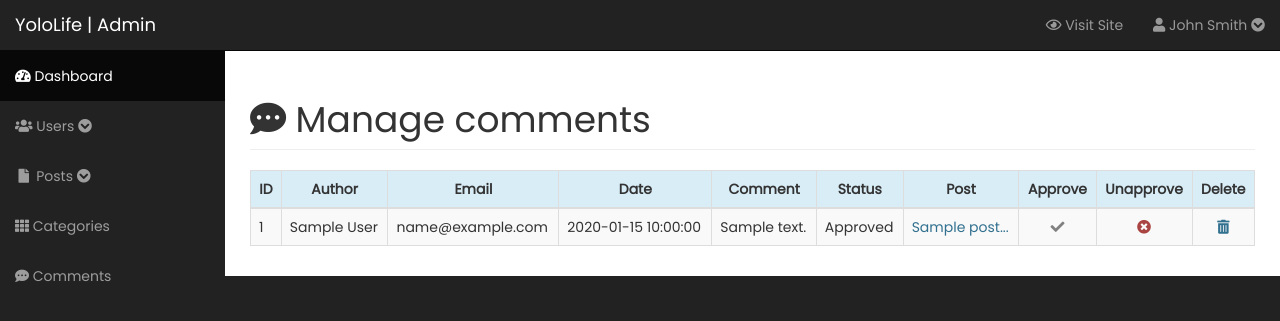
After one commit to xaviranik/CMS-Blog, a PHP site: page /admin/comments.php in a window 1280 px wide. The commit adds this page. Shown: the top 321 px of the page. Run offline with PHP 8.4, Linux system fonts and the light colour scheme; tables that the repository leaves empty or names only in its code hold one stand-in row (values such as "Sample post"); some libraries are stand-ins or nearby versions.

Commit message:
Added: Comment system. Fixed: Edit Post bug & minor other bugfix

```diff
--- /dev/null
+++ b/admin/comments.php
@@ -0,0 +1,50 @@
+<?php require_once "includes/admin_header.php";?>
+
+<div id="wrapper">
+
+    <!-- Navigation -->
+    <?php require_once "includes/admin_navigation.php"; ?>
+
+    <div id="page-wrapper">
+
+        <div class="container-fluid">
+
+            <!-- Page Heading -->
+            <div class="row">
+                <div class="col-lg-12">
+                    <h1 class="page-header"><i class="fas fa-comment-dots"></i> Manage comments</h1>
+                </div>
+            </div>
+
+            <div class="row">
+
+                <div class="col-xs-12">
+                    <?php
+                        if(isset($_GET['source']))
+                        {
+                            $source = $_GET['source'];
+                        }
+                        else
+                        {
+                            $source = "";
+                        }
+
+                        switch($source)
+                        {
+                            default:
+                            include "includes/view_all_comments.php";
+                            break;
+                        }
+                    ?>
+                </div>
+
+            </div>
+
+        </div>
+        <!-- /.container-fluid -->
+    </div>
+    <!-- /#page-wrapper -->
+</div>
+    <!-- /#wrapper -->
+
+<?php require_once "includes/admin_footer.php"; ?>
--- a/admin/css/blog-admin.css
+++ b/admin/css/blog-admin.css
@@ -3,3 +3,20 @@
 body, html {
     font-family: Poppins;
 }
+
+.disable {
+    position: relative;
+}
+.disable:before {
+    content: '';
+    position: absolute;
+    top: 0;
+    left: 0;
+    right: 0;
+    bottom: 0;
+    z-index: 100;
+}
+.disable a {
+    color: gray;
+    cursor: default;
+}
--- a/admin/includes/admin_navigation.php
+++ b/admin/includes/admin_navigation.php
@@ -66,7 +66,7 @@
                         <a href="categories.php"><i class="fas fa-th"></i> Categories</a>
                     </li>
                     <li>
-                        <a href="#"><i class="fas fa-comment-dots"></i> Comments</a>
+                        <a href="./comments.php"><i class="fas fa-comment-dots"></i> Comments</a>
                     </li>
                 </ul>
             </div>
--- a/admin/includes/edit_post.php
+++ b/admin/includes/edit_post.php
@@ -41,7 +41,7 @@
       $post_type = $_POST['post_type'];
       $post_status = $_POST['post_status'];
       $post_tags = $_POST['post_tags'];
-      $post_content = $_POST['post_content'];
+      $post_content = mysqli_real_escape_string($conn, $_POST['post_content']);
 
       $post_image = $_FILES['post_image']['name'];
       $post_image_temp = $_FILES['post_image']['tmp_name'];
--- /dev/null
+++ b/admin/includes/view_all_comments.php
@@ -0,0 +1,142 @@
+<table class="table table-bordered table-hover table-striped">
+    <thead>
+        <tr class="info">
+            <th class="text-center">ID</th>
+            <th class="text-center">Author</th>
+            <th class="text-center">Email</th>
+            <th class="text-center">Date</th>
+            <th class="text-center">Comment</th>
+            <th class="text-center">Status</th>
+            <th class="text-center">Post</th>
+            <th class="text-center">Approve</th>
+            <th class="text-center">Unapprove</th>
+            <th class="text-center">Delete</th>
+        </tr>
+    </thead>
+
+    <tbody>
+        <?php
+          $sql = "SELECT * FROM comments";
+          $comment_query = mysqli_query($conn, $sql);
+
+          while ($row = mysqli_fetch_assoc($comment_query))
+          {
+              $comment_id = $row['comment_id'];
+              $comment_post_id = $row['comment_post_id'];
+              $comment_author = $row['comment_author'];
+              $comment_email = $row['comment_email'];
+              $comment_date = $row['comment_date'];
+              $comment_status = $row['comment_status'];
+              $comment_content = $row['comment_content'];
+
+              echo "<tr>";
+              echo "<td>{$comment_id}</td>";
+              echo "<td>{$comment_author}</td>";
+              echo "<td>{$comment_email}</td>";
+              echo "<td>{$comment_date}</td>";
+              echo "<td>{$comment_content}</td>";
+              echo "<td>{$comment_status}</td>";
+
+              // Getting the post title
+              $sql = "SELECT * FROM posts WHERE post_id = $comment_post_id";
+              $comment_post_query = mysqli_query($conn, $sql);
+
+              if(!$comment_post_query)
+              {
+                die("Query Failed: ".mysqli_error($conn));
+              }
+
+              while($row = mysqli_fetch_assoc($comment_post_query))
+              {
+                $post_title = substr($row['post_title'], 0 , 45)."...";
+                $post_id = $row['post_id'];
+              }
+
+              echo "<td><a class='text-info' href='../post.php?post_id=$post_id'>{$post_title}</a></td>";
+
+              //Checking the comment status and setting the links
+              if(!empty($comment_status))
+              {
+                if($comment_status == "Approved")
+                {
+                  echo "<td class='disable text-center'><a href='#'><i class='fas fa-check'></i></a>";
+                  echo "<td class='text-center'><a class='text-danger' href='comments.php?unappove_comment_id=$comment_id'><i class='fas fa-times-circle'></i></a>";
+                }
+                else if($comment_status == "Unapproved")
+                {
+                  echo "<td class='text-center'><a href='comments.php?appove_comment_id=$comment_id'><i class='fas fa-check'></i></a>";
+                  echo "<td class='disable text-center'><a href='#'><i class='fas fa-times-circle'></i></a>";
+                }
+              }
+
+              echo "<td class='text-center'><a class='text-info' href='comments.php?delete_comment_id=$comment_id'><i class='fas fa-trash-alt'></i></a>";
+              echo "</tr>";
+          }
+        ?>
+    </tbody>
+</table>
+
+<!-- Setting Comment Status -->
+<?php
+  if(isset($_GET['unappove_comment_id']))
+    {
+        $unapprove_comment_id = $_GET['unappove_comment_id'];
+
+        $sql = "UPDATE comments SET comment_status = 'Unapproved' WHERE comment_id = $unapprove_comment_id";
+
+        $unapprove_comment_query = mysqli_query($conn, $sql);
+
+        if($unapprove_comment_query)
+        {
+          header("Location: comments.php");
+        }
+        else
+        {
+          echo "<div class='alert alert-danger'>Comment deletion failed!</div>";
+        }
+    }
+
+    if(isset($_GET['appove_comment_id']))
+    {
+        $approve_comment_id = $_GET['appove_comment_id'];
+
+        $sql = "UPDATE comments SET comment_status = 'Approved' WHERE comment_id = $approve_comment_id";
+
+        $approve_comment_query = mysqli_query($conn, $sql);
+
+        if($approve_comment_query)
+        {
+          header("Location: comments.php");
+        }
+        else
+        {
+          echo "<div class='alert alert-danger'>Comment deletion failed!</div>";
+        }
+    }
+?>
+
+<!-- Delete Comment -->
+<?php
+  if(isset($_GET['delete_comment_id']))
+  {
+      $delete_comment_id = $_GET['delete_comment_id'];
+
+      // Upadating the post comment count
+      $sql = "UPDATE posts SET post_comment_count = post_comment_count - 1 WHERE post_id = $post_id";
+      $update_comment_count = mysqli_query($conn, $sql);
+
+      $sql = "DELETE FROM comments WHERE comment_id = $delete_comment_id";
+
+      $delete_comment_query = mysqli_query($conn, $sql);
+
+      if($delete_comment_query)
+      {
+        header("Location: comments.php");
+      }
+      else
+      {
+        echo "<div class='alert alert-danger'>Comment deletion failed!</div>";
+      }
+  }
+
+?>
--- a/css/blog-home.css
+++ b/css/blog-home.css
@@ -202,7 +202,6 @@ footer {
   background-color: #f9f9f9;
   padding: 20px 50px;
   margin: 32px auto;
-  box-shadow: 0 4px 8px 0 rgba(0, 0, 0, 0.2);
 }
 
 .sidebar li {
--- a/index.php
+++ b/index.php
@@ -30,7 +30,7 @@
         <div class="row">
             <!-- Blog Entries Column -->
             <?php
-                $sql = "SELECT * FROM posts";
+                $sql = "SELECT * FROM posts WHERE post_status = 'Published'";
                 $post_query = mysqli_query($conn, $sql);
 
                 while ($row = mysqli_fetch_assoc($post_query))
@@ -63,7 +63,7 @@
                     <p class="small"><span class="glyphicon glyphicon-user"></span> <?php echo " ".$post_author; ?></p>
                     <p class="article">
                     <?php
-                        $length = 260;
+                        $length = 150;
                         if(strlen($post_content) < $length)
                         {
                             echo $post_content;
```
Also changed, not shown: admin/includes/add_post.php (+3 -4 lines), post.php (+84 -3 lines), img/Creativity.jpg (deleted), img/gaming_1.png (deleted), img/lifestyle_1.png (deleted), img/productivity_1.png (deleted), img/reigns.jpg (deleted), img/tech_1.png (deleted), img/tech_2.png (deleted).
